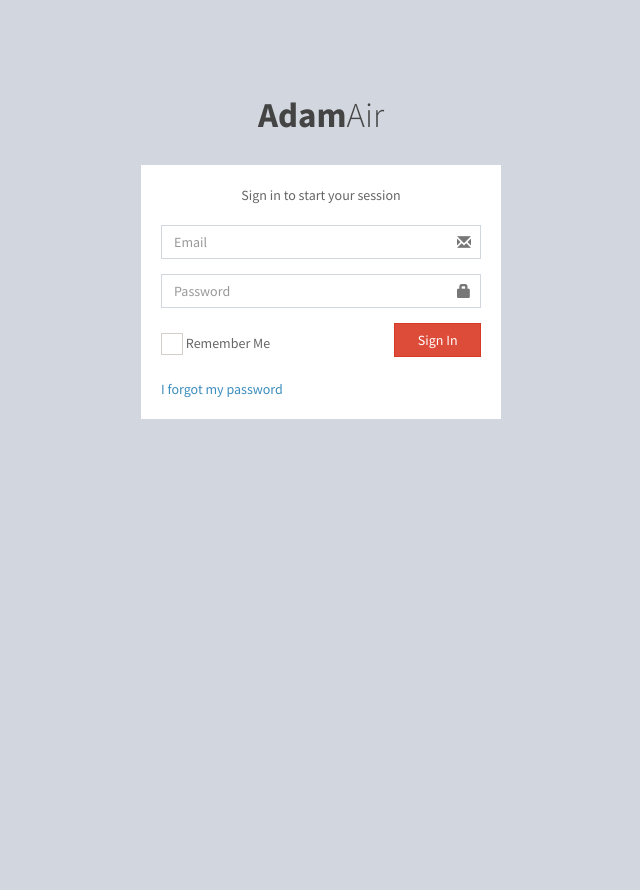
After one commit to esdonmez/AirCompany, a PHP site: page /LoginView.php in a window 1280 px wide. The commit adds this page. Shown: the whole page, without its empty margins (319-959 px from the left). Run offline with PHP 8.4, Linux system fonts and the light colour scheme; some libraries are stand-ins or nearby versions.

Commit message:
LoginView and Session added.

```diff
--- a/Controllers/AccountController.php
+++ b/Controllers/AccountController.php
@@ -2,8 +2,6 @@
 
 require_once("Core/DBConnect.php");
 require_once("Models/AccountModel.php");
-require_once("/Models/LoginController.php");
-require_once("/Models/RegisterController.php");
 require_once("Helpers/PasswordHelper.php");
 
 class AccountController
@@ -32,8 +30,8 @@ class AccountController
     public function Login($model){
         $email = $model->getEmail();
         $password = $model->getPassword();
-
-        $response = $this->dbConnect->get("SELECT Id, NameSurname, Email FROM AirportTable WHERE Email=$email && Password=$password");
+ echo $password;
+        $response = $this->dbConnect->get("SELECT Id, NameSurname, Email FROM UserTable WHERE Email='$email' && Password='$password'");
         $data = $response->fetch_assoc();
         $model = new AccountModel($data["Id"], $data["NameSurname"], $data["Email"]);
 
--- /dev/null
+++ b/LoginView.php
@@ -0,0 +1,107 @@
+<?php
+    require_once("Controllers/AccountController.php");
+    require_once("Models/LoginModel.php");
+
+    if(!empty($_POST["Email"]) && !empty($_POST["Password"]))
+    {
+        $Email = trim($_POST["Email"]);
+        $Password = trim($_POST["Password"]);
+        $model = new LoginModel($Email, $Password);
+        $login = new AccountController();
+        $result = $login->Login($model);
+
+        if($result->getEmail() != "")
+        {
+            session_start();
+		    $_SESSION['user'] = $result->getNameSurname();
+		    header("location: index.php");
+        }
+    }
+?>
+
+<html>
+    <head>
+        <meta charset="utf-8">
+        <meta http-equiv="X-UA-Compatible" content="IE=edge">
+        <title>AdamAir | Log in</title>
+        <!-- Tell the browser to be responsive to screen width -->
+        <meta content="width=device-width, initial-scale=1, maximum-scale=1, user-scalable=no" name="viewport">
+        <!-- Bootstrap 3.3.6 -->
+        <link rel="stylesheet" href="bootstrap/css/bootstrap.min.css">
+        <!-- Font Awesome -->
+        <link rel="stylesheet" href="https://cdnjs.cloudflare.com/ajax/libs/font-awesome/4.5.0/css/font-awesome.min.css">
+        <!-- Ionicons -->
+        <link rel="stylesheet" href="https://cdnjs.cloudflare.com/ajax/libs/ionicons/2.0.1/css/ionicons.min.css">
+        <!-- Theme style -->
+        <link rel="stylesheet" href="dist/css/AdminLTE.min.css">
+        <!-- iCheck -->
+        <link rel="stylesheet" href="plugins/iCheck/square/red.css">
+
+        <!-- HTML5 Shim and Respond.js IE8 support of HTML5 elements and media queries -->
+        <!-- WARNING: Respond.js doesn't work if you view the page via file:// -->
+        <!--[if lt IE 9]>
+        <script src="https://oss.maxcdn.com/html5shiv/3.7.3/html5shiv.min.js"></script>
+        <script src="https://oss.maxcdn.com/respond/1.4.2/respond.min.js"></script>
+        <![endif]-->
+    </head>
+    <body class="hold-transition login-page">
+        <div class="login-box">
+            <div class="login-logo">
+                <a><b>Adam</b>Air</a>
+            </div>
+            <!-- /.login-logo -->
+            <div class="login-box-body">
+                <p class="login-box-msg">Sign in to start your session</p>
+
+                <form action="<?php $_PHP_SELF ?>" method="post">
+                    <div class="form-group has-feedback">
+                        <input type="email" class="form-control" placeholder="Email" name="Email">
+                        <span class="glyphicon glyphicon-envelope form-control-feedback"></span>
+                    </div>
+                    <div class="form-group has-feedback">
+                        <input type="password" class="form-control" placeholder="Password" name="Password">
+                        <span class="glyphicon glyphicon-lock form-control-feedback"></span>
+                    </div>
+                    <div class="row">
+                        <div class="col-xs-8">
+                            <div class="checkbox icheck">
+                                <label class="">
+                                    <div class="icheckbox_square-red" aria-checked="false" aria-disabled="false" style="position: relative;">
+                                        <input type="checkbox" style="position: absolute; top: -20%; left: -20%; display: block; width: 140%; height: 140%; margin: 0px; padding: 0px; background: rgb(255, 255, 255); border: 0px; opacity: 0;">
+                                        <ins class="iCheck-helper" style="position: absolute; top: -20%; left: -20%; display: block; width: 140%; height: 140%; margin: 0px; padding: 0px; background: rgb(255, 255, 255); border: 0px; opacity: 0;"></ins>
+                                    </div> Remember Me
+                                </label>
+                            </div>
+                        </div>
+                        <!-- /.col -->
+                        <div class="col-xs-4">
+                            <input type="submit" class="btn btn-danger btn-block btn-flat" name="submit" value="Sign In"></button>
+                        </div>
+                        <!-- /.col -->
+                    </div>
+                </form>
+
+                <a href="#">I forgot my password</a><br>
+
+            </div>
+            <!-- /.login-box-body -->
+        </div>
+        <!-- /.login-box -->
+
+        <!-- jQuery 2.2.3 -->
+        <script src="plugins/jQuery/jquery-2.2.3.min.js"></script>
+        <!-- Bootstrap 3.3.6 -->
+        <script src="bootstrap/js/bootstrap.min.js"></script>
+        <!-- iCheck -->
+        <script src="plugins/iCheck/icheck.min.js"></script>
+        <script>
+        $(function () {
+            $('input').iCheck({
+            checkboxClass: 'icheckbox_square-red',
+            radioClass: 'iradio_square-red',
+            increaseArea: '20%' // optional
+            });
+        });
+        </script>
+    </body>
+</html>
--- a/Models/AccountModel.php
+++ b/Models/AccountModel.php
@@ -1,6 +1,6 @@
 <?php
 
-class AccountBO
+class AccountModel
 {
     private $Id;
     private $NameSurname;
--- /dev/null
+++ b/Models/LoginModel.php
@@ -0,0 +1,22 @@
+<?php
+
+class LoginModel
+{
+    private $Email;
+    private $Password;
+
+
+    public function __construct($Email, $Password)
+    {
+        $this->Email = $Email;
+        $this->Password = $Password;
+    }
+
+    public function getEmail(){
+        return $this->Email;
+    }
+
+    public function getPassword(){
+        return $this->Password;
+    }
+}
```
Also changed, not shown: AirportView.php (+9 -2 lines), CheckinView.php (+9 -2 lines), FlightView.php (+9 -2 lines), PlaneView.php (+9 -2 lines), index.php (+9 -2 lines).
